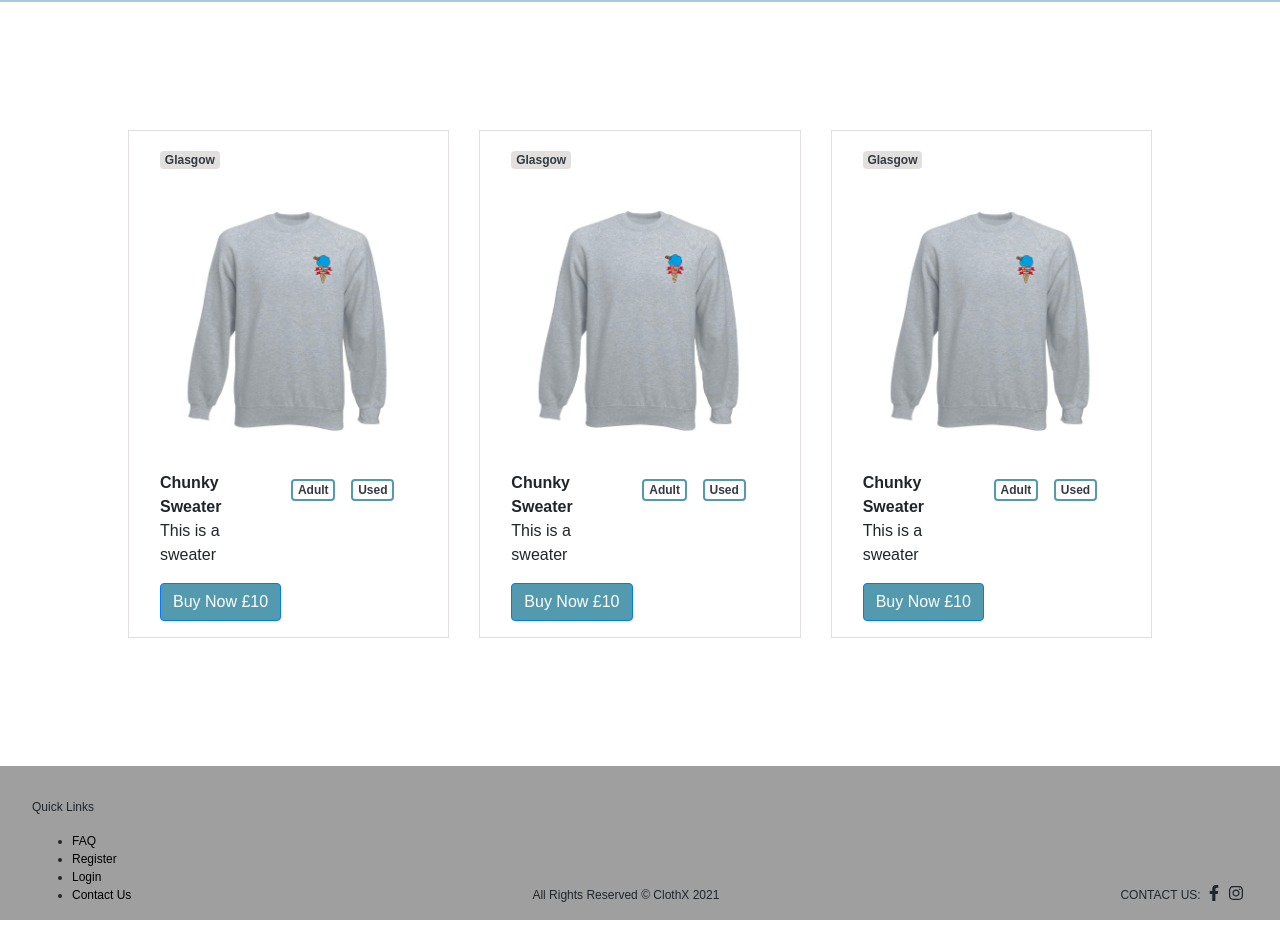
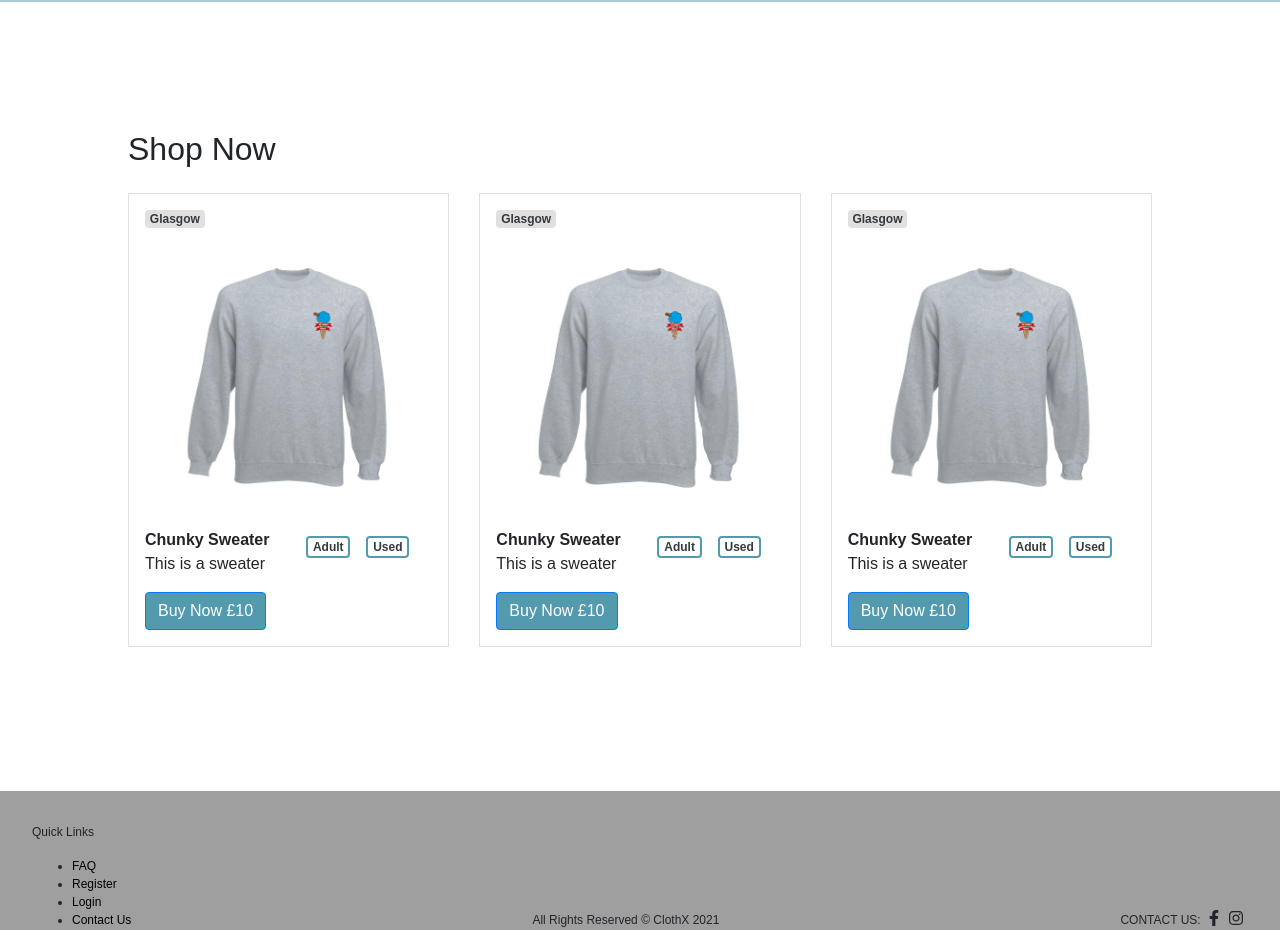
Before and after one commit to annahndr/cloth_x, a React (Create React App) app in the folder client/: page / in a window 1280 px wide. Shown: the part 2340-3270 px from the top of the page. Built offline with nearby package versions, Linux system fonts and the light colour scheme.

Commit message:
updated card

```diff
--- a/client/src/components/productCard/ProductCard.js
+++ b/client/src/components/productCard/ProductCard.js
@@ -18,9 +18,9 @@ const ProductCard = (props) => {
   };
 
   return (
-    <div className="col-12 col-md-4">
+    <div className="col-12 col-lg-4 product-card-container">
       <div className="product-card">
-        <div className="col-2">
+        <div className="row col-2">
           <span className="product-card__location badge text-dark">
             {location}
           </span>
@@ -30,18 +30,18 @@ const ProductCard = (props) => {
           <div className="product_card__image" style={img}></div>
         </div>
 
-        <div className="d-flex justify-content-between">
-          <div className="col-6 product_card__details-text">
+        <div className="row d-flex justify-content-between">
+          <div className="col-8 col-lg-6 product_card__details-text">
             <strong>{name}</strong>
             <p>{description}</p>
           </div>
-          <div className="col-6">
+          <div className="col-4 col-lg-6">
             <div className="col-12 d-flex justify-content-end">
               {renderTags()}
             </div>
           </div>
         </div>
-        <div className="col-12 product_card__action d-flex">
+        <div className="row col-12 product_card__action d-flex">
           <button
             type="button"
             className="btn btn-primary btn-primary--teal"
--- a/client/src/components/productCard/productCard.scss
+++ b/client/src/components/productCard/productCard.scss
@@ -1,4 +1,8 @@
 @import "../../styles/base/variables.scss";
+
+.product-card-container {
+  margin: 1rem 0;
+}
 
 .product-card {
   display: flex;
--- a/client/src/pages/home/Home.js
+++ b/client/src/pages/home/Home.js
@@ -115,7 +115,10 @@ const Home = () => {
         </ul>
       </section>
       <section className="home-container home-popular">
-        <div className="row">{featureProducts(products)}</div>
+        <div className="row">
+            <div className="col-12"><h2>Shop Now</h2></div>
+            {featureProducts(products)}
+        </div>
       </section>
     </div>
   );
```
